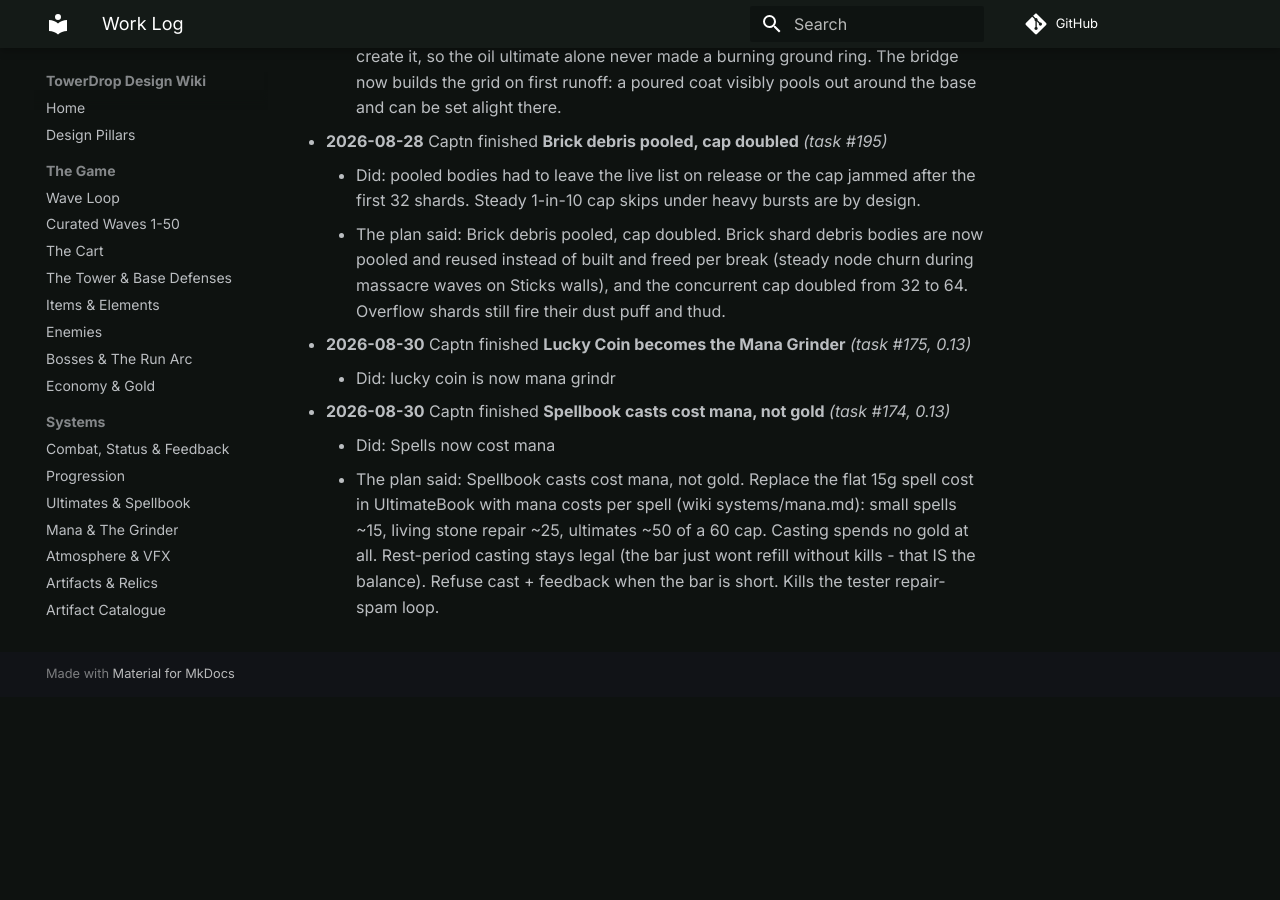
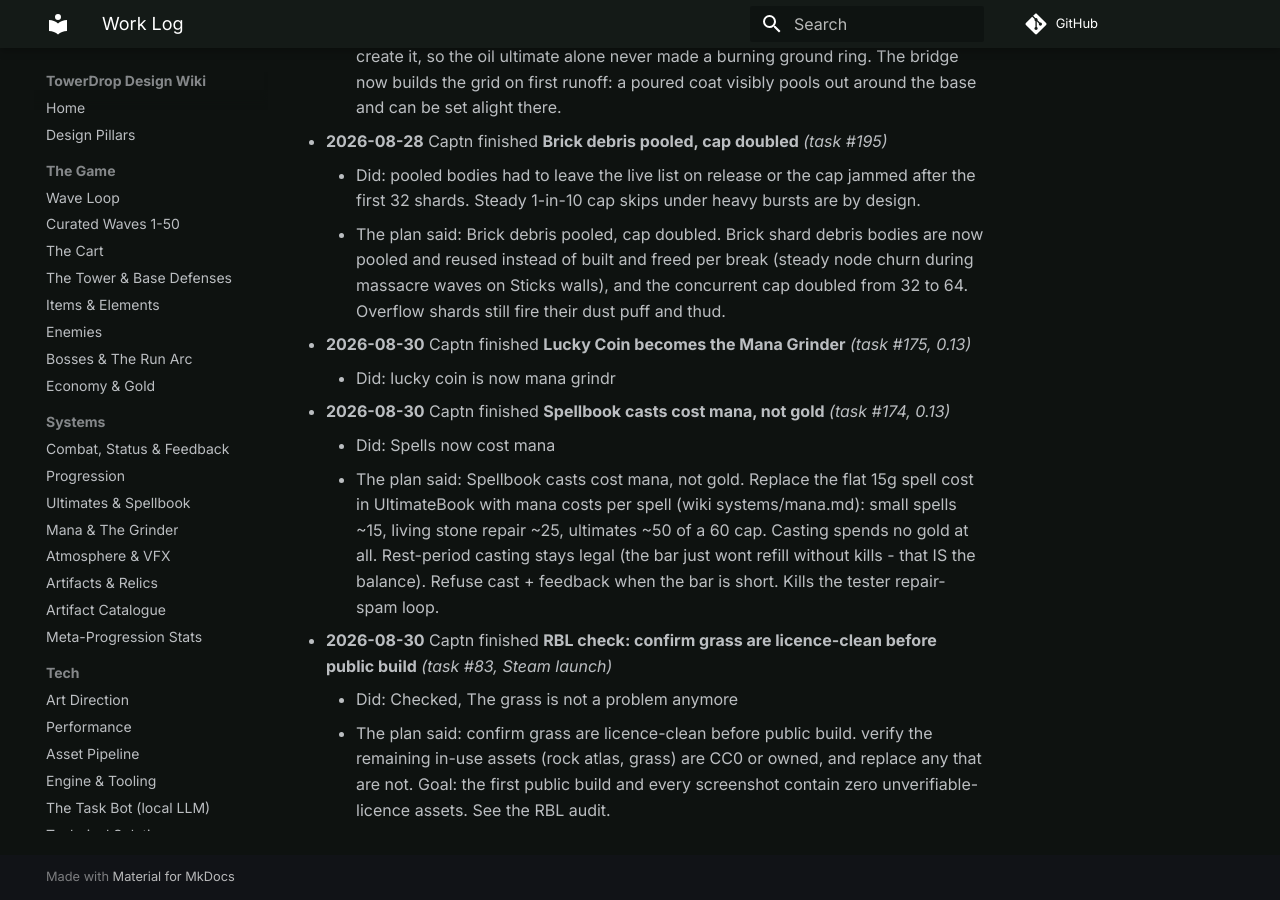
Before and after one commit to cap7n/towerdrop-docs, an MkDocs documentation site: the page built from docs/project/log.md, in a window 1280 px wide and 900 px high, scrolled down 8044 px. Built offline with MkDocs 1.6.1 and Material for MkDocs 9.7.7, drawn with Linux system fonts in a browser that asks for light colours; comment, search, counter and statistics services are not loaded; before the commit the page ends 8741 px from its top, so only the background shows below that.

Commit message:
log: RBL check: confirm grass are licence-clean before public bui (task #83)

```diff
--- a/docs/project/log.md
+++ b/docs/project/log.md
@@ -92,3 +92,6 @@
 - **2026-08-30** Captn finished **Spellbook casts cost mana, not gold** _(task #174, 0.13)_
     - Did: Spells now cost mana
     - The plan said: Spellbook casts cost mana, not gold. Replace the flat 15g spell cost in UltimateBook with mana costs per spell (wiki systems/mana.md): small spells ~15, living stone repair ~25, ultimates ~50 of a 60 cap. Casting spends no gold at all. Rest-period casting stays legal (the bar just wont refill without kills - that IS the balance). Refuse cast + feedback when the bar is short. Kills the tester repair-spam loop.
+- **2026-08-30** Captn finished **RBL check: confirm grass are licence-clean before public build** _(task #83, Steam launch)_
+    - Did: Checked, The grass is not a problem anymore
+    - The plan said: confirm grass are licence-clean before public build. verify the remaining in-use assets (rock atlas, grass) are CC0 or owned, and replace any that are not. Goal: the first public build and every screenshot contain zero unverifiable-licence assets. See the RBL audit.
```
